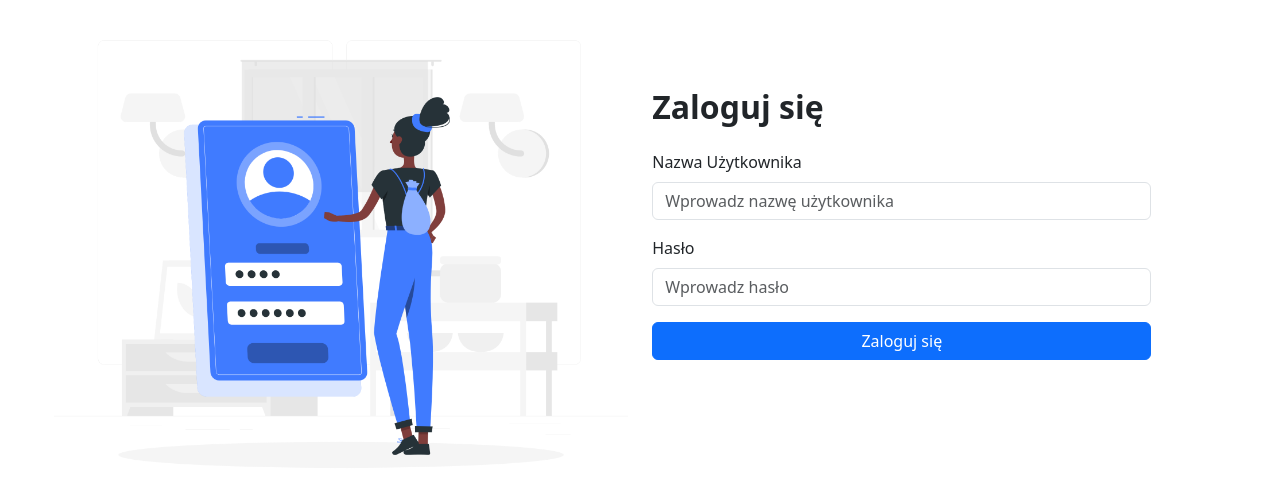
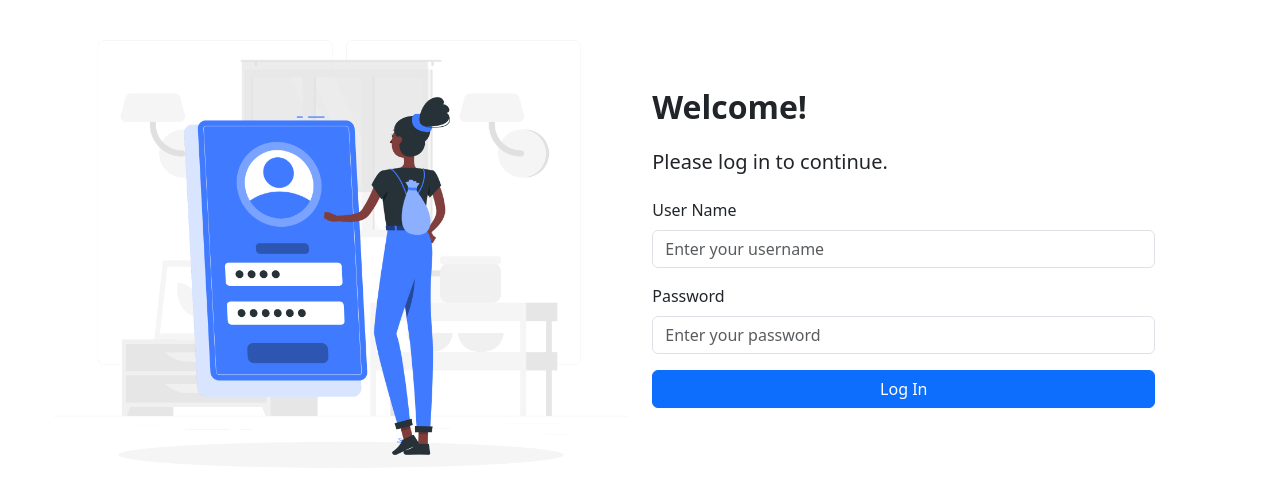
Before and after one commit to MariuszMalankiewicz/weather-application, a Vue app: page / in a window 1280 px wide. Shown: the part 136-630 px from the top of the page. Built offline with nearby package versions, Linux system fonts and the light colour scheme; no server answers; the HTML template or start-up script is replaced by a standard one.

Commit message:
update login logic

```diff
--- a/src/views/LoginPage.vue
+++ b/src/views/LoginPage.vue
@@ -8,59 +8,79 @@
       />
     </div>
     <div class="p-4 row flex-column w-100 h-50">
-      <h2 class="text-center text-lg-start mb-4 fw-bold">Zaloguj się</h2>
+      <h2 class="text-center text-lg-start mb-4 fw-bold">Welcome!</h2>
+      <h5 class="text-center text-lg-start mb-4">Please log in to continue.</h5>
+
+      <form @submit.prevent="login">
         <div class="mb-3 col-12 col-sm-10 col-lg-10 col-xl-10 col-xxl-7 mx-auto mx-lg-0">
-        <label for="username" class="form-label">Nazwa Użytkownika</label>
+          <label for="username" class="form-label">User Name</label>
           <input
             v-model="username"
             type="text"
             id="username"
             class="form-control"
-          placeholder="Wprowadz nazwę użytkownika"
+            placeholder="Enter your username"
+            required
           />
+          <div v-if="formSubmitted && !username" class="text-danger">Username is required.</div>
         </div>
+
         <div class="mb-3 mb-xxl-4 col-12 col-sm-10 col-lg-10 col-xl-10 col-xxl-7 mx-auto mx-lg-0">
-        <label for="password" class="form-label">Hasło</label>
+          <label for="password" class="form-label">Password</label>
           <input
             v-model="password"
             type="password"
             id="password"
             class="form-control"
-          placeholder="Wprowadz hasło"
+            placeholder="Enter your password"
+            required
           />
+          <div v-if="formSubmitted && !password" class="text-danger">Password is required.</div>
         </div>
+
         <div class="d-grid gap-2 col-12 col-sm-10 col-lg-10 col-xl-10 col-xxl-7 mx-auto mx-lg-0">
-        <button @click="login" class="btn btn-primary">Zaloguj się</button>
+          <button type="submit" class="btn btn-primary">Log In</button>
         </div>
+
+        <div v-if="formSubmitted && !validCredentials" class="text-danger mt-3">
+          Invalid username or password.
+        </div>
+      </form>
     </div>
   </div>
 </template>
 
 <script lang="ts">
 import { defineComponent, ref } from 'vue'
+import { useRouter } from 'vue-router'
 import LoginRafiki from '../assets/Login-rafiki.png'
 
 export default defineComponent({
   name: 'LoginPage',
-  data() {
-    return {
-      LoginRafiki,
-    }
-  },
   setup() {
+    const router = useRouter()
     const username = ref('')
     const password = ref('')
+    const formSubmitted = ref(false)
+    const validCredentials = ref(true)
 
     const login = () => {
+      formSubmitted.value = true
+
+      if (username.value === '' || password.value === '') {
+        validCredentials.value = true
+        return
+      }
+
       if (username.value === 'user' && password.value === 'password') {
         localStorage.setItem('user', username.value)
-        window.location.href = '/weather'
+        router.push('/weather')
       } else {
-        alert('Invalid credentials')
+        validCredentials.value = false
       }
     }
 
-    return { username, password, login }
+    return { username, password, formSubmitted, login, LoginRafiki, validCredentials }
   },
 })
 </script>
```
Lines whose indentation alone changed are shown as unchanged.
